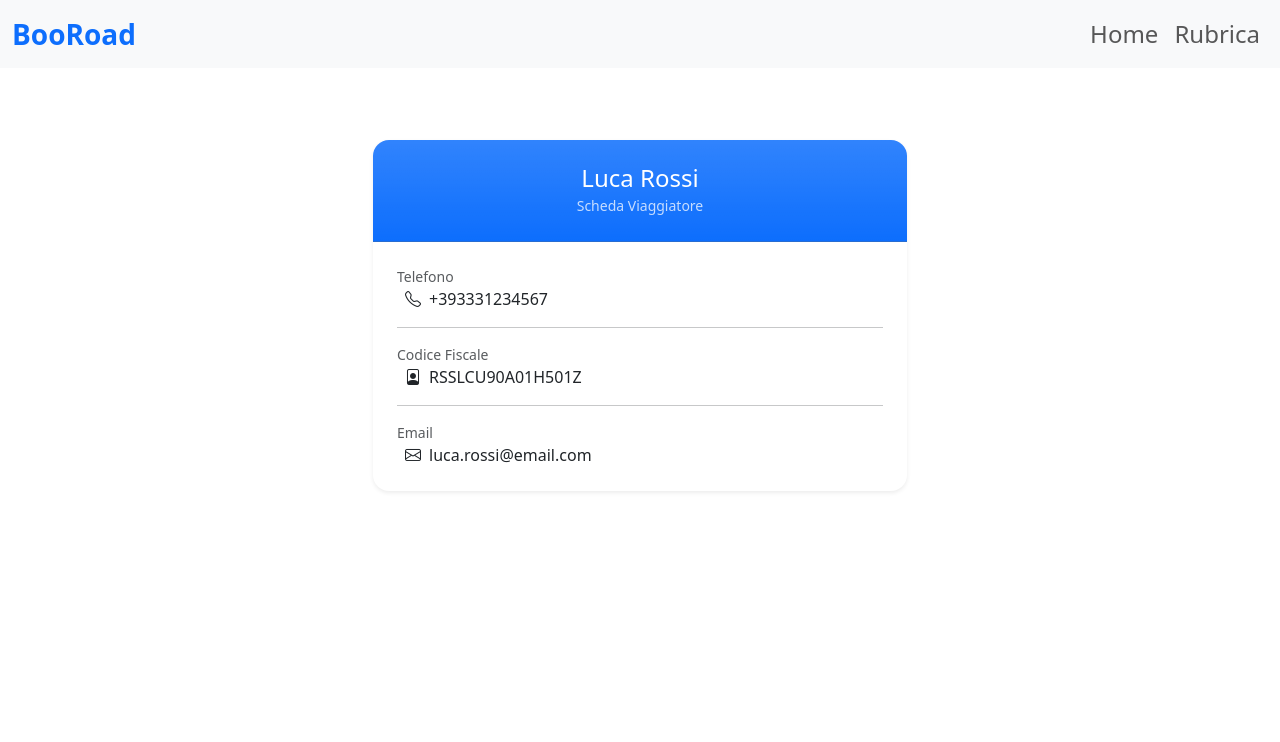
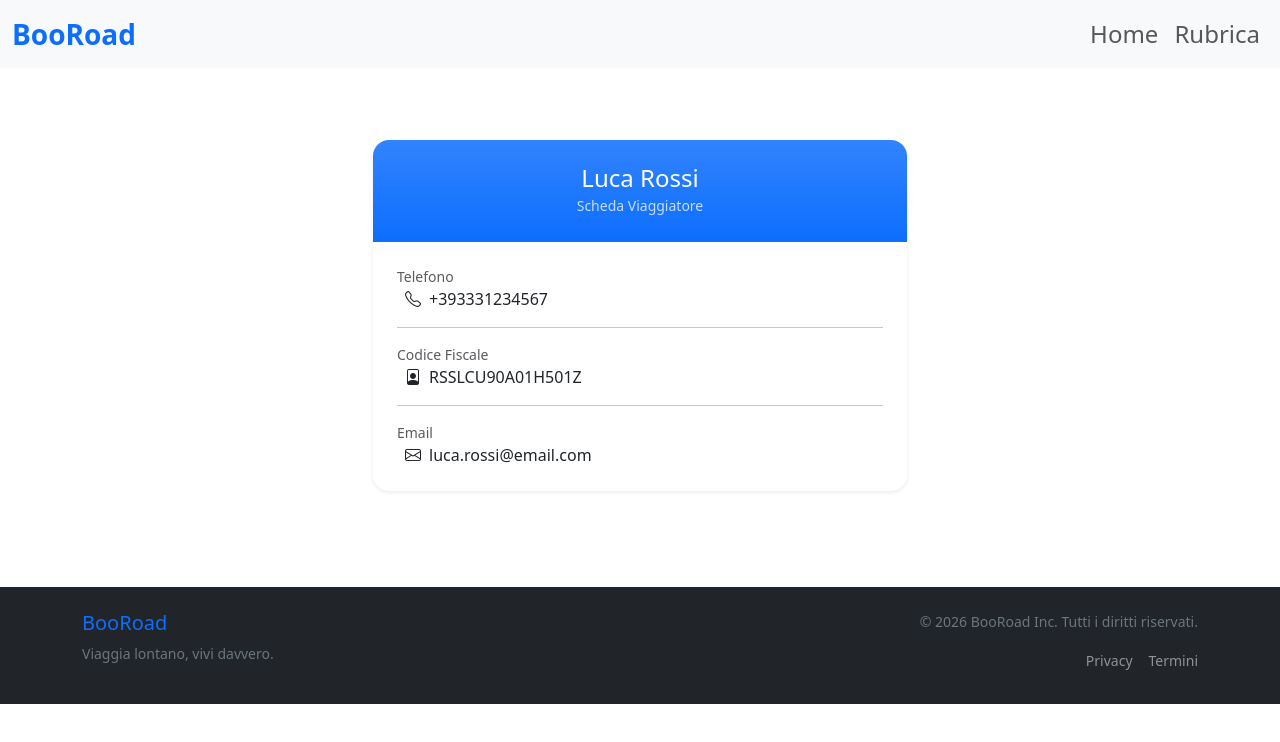
Before and after one commit to MhZ9191/soft-skill-project, a React (Vite) app: page /traveler/1 in a window 1280 px wide. Shown: the top 742 px of the page. Built offline with nearby package versions, Linux system fonts and the light colour scheme.

Commit message:
add footer

```diff
--- a/src/components/AddTravel.jsx
+++ b/src/components/AddTravel.jsx
@@ -1,7 +1,7 @@
 import { useState } from "react";
 import { companions } from "../data/data";
 import { useNewTrav } from "../contexts/newtravelerContext";
-import { useNavigate } from "react-router-dom"; // Importiamo il navigatore
+import { useNavigate } from "react-router"; // Importiamo il navigatore
 
 export default function AddTravel() {
   const { createIdTravel, setViaggi, viaggi } = useNewTrav();
--- a/src/layouts/DefaultLayout.jsx
+++ b/src/layouts/DefaultLayout.jsx
@@ -22,6 +22,27 @@ export default function DefaultLayout() {
       <main className="container mt-4">
         <Outlet />
       </main>
+      <footer className="bg-dark text-white py-4 mt-5">
+        <div className="container">
+          <div className="row">
+            <div className="col">
+              <h5 className="text-primary">BooRoad</h5>
+              <p className="small text-secondary">
+                Viaggia lontano, vivi davvero.
+              </p>
+            </div>
+            <div className="col text-end">
+              <p className="small text-secondary">
+                &copy; {new Date().getFullYear()} BooRoad Inc. Tutti i diritti riservati.
+              </p>
+              <div className="mt-2">
+                <Link to="#" className="text-white-50 text-decoration-none me-3 small">Privacy</Link>
+                <Link to="#" className="text-white-50 text-decoration-none small">Termini</Link>
+              </div>
+            </div>
+          </div>
+        </div>
+      </footer>
     </>
   );
 }
```
